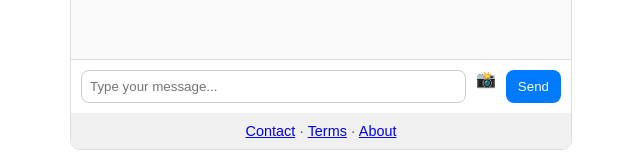
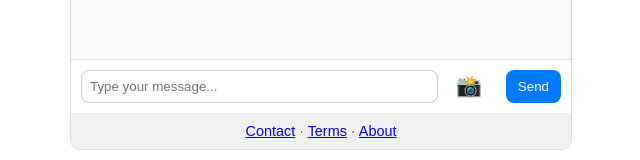
Before and after one commit to brokendished/take3, a React (Create React App) app: page / in a window 1280 px wide. Shown: the part 306-466 px from the top of the page, without its empty margins (319-959 px from the left). Built offline with nearby package versions, Linux system fonts and the light colour scheme.

Commit message:
Update ChatbotChat.css

```diff
--- a/src/ChatbotChat.css
+++ b/src/ChatbotChat.css
@@ -68,3 +68,12 @@
   color: #555;
   background: #f0f0f0;
 }
+
+.upload-button {
+  background: none;
+  border: none;
+  cursor: pointer;
+  font-size: 1.3rem;
+  padding: 4px 8px;
+  margin-right: 6px;
+}
```
